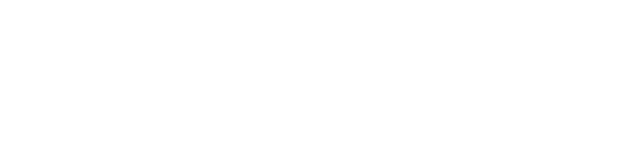
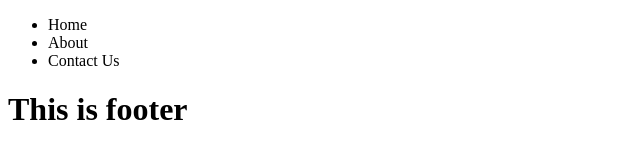
Before and after one commit to Youssef2631999/assignment2, a plain HTML site: page index.html in a window 1280 px wide. Shown: the whole page, without its empty margins (0-640 px from the left). Drawn offline with Linux system fonts and the light colour scheme.

Commit message:
merge footer and navbar

```diff
--- a/index.html
+++ b/index.html
@@ -7,6 +7,17 @@
     <title>Document</title>
 </head>
 <body>
+    <nav>
+        <ul>
+            <li>Home</li>
+            <li>About</li>
+            <li>Contact Us</li>
+
+        </ul>
+    </nav>
+    <footer>
+        <h1>This is footer</h1>
+    </footer>
 
 </body>
 </html>
```
